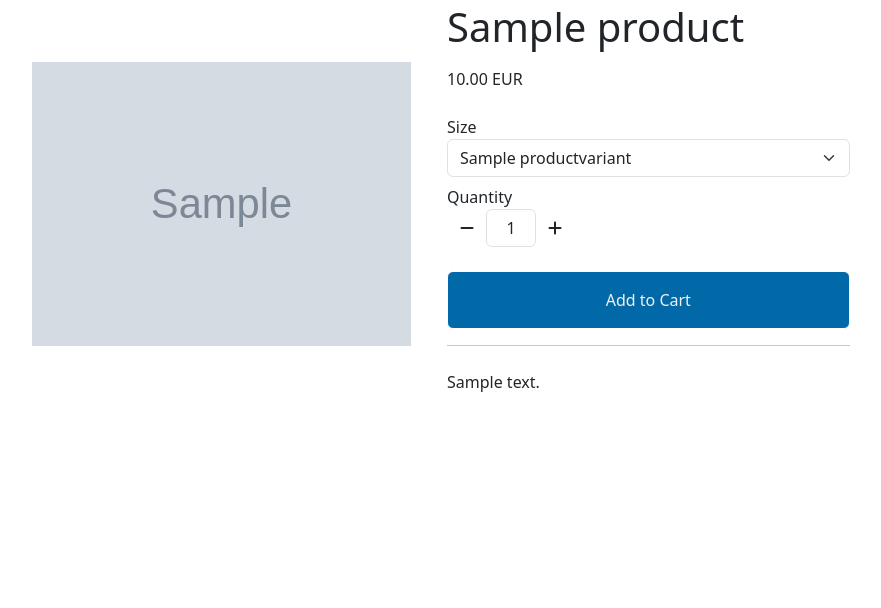
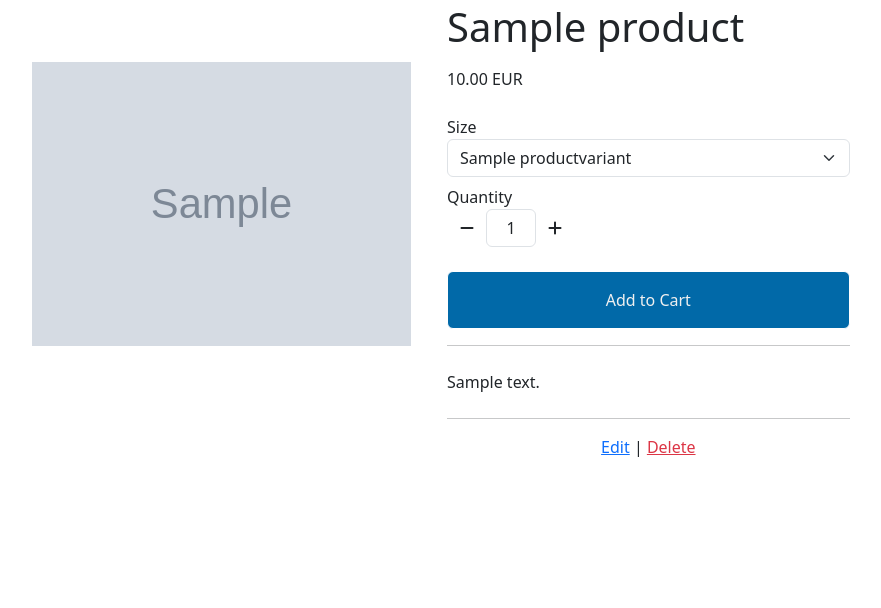
Before and after one commit to AndreeeasN/pp5-project, a Django app: page /products/1/ in a window 1280 px wide. Shown: the part 157-765 px from the top of the page, without its empty margins (205-1086 px from the left). Run offline with Django 3.2, Linux system fonts and the light colour scheme; a user stored in the database is signed in; tables that the repository leaves empty hold one stand-in row (values such as "Sample post"); grey boxes marked "Sample" are stand-in pictures; parts of the project's set-up code (start-up, migrations or seed data) failed here and were passed over; some libraries are stand-ins or nearby versions.

Commit message:
Add 'delete product' and links to manage products

```diff
--- a/products/templates/products/product_detail.html
+++ b/products/templates/products/product_detail.html
@@ -86,6 +86,14 @@
                             <p class="my-4">
                                 {{ product.description }}
                             </p>
+                            <!-- Superuser options -->
+                            {% if request.user.is_superuser %}
+                                <hr>
+                                <p class="my-0 text-center">
+                                    <a href="{% url 'edit_product' product.id %}">Edit</a> |
+                                    <a class="text-danger" href="{% url 'delete_product' product.id %}">Delete</a>
+                                </p>
+                            {% endif %}
                             <input type="hidden" name="redirect_url" value="{{ request.path }}">
                         </form>
 
--- a/products/urls.py
+++ b/products/urls.py
@@ -6,4 +6,8 @@ urlpatterns = [
     path('<int:product_id>/', views.product_detail, name="product_detail"),
     path('add/', views.add_product, name="add_product"),
     path('edit/<int:product_id>/', views.edit_product, name="edit_product"),
+    path('delete/<int:product_id>/',
+         views.delete_product,
+         name="delete_product"
+         ),
 ]
--- a/products/views.py
+++ b/products/views.py
@@ -94,12 +94,12 @@ def add_product(request):
     if request.method == 'POST':
         form = ProductForm(request.POST, request.FILES)
         if form.is_valid():
-            form.save()
+            product = form.save()
             messages.success(
                 request,
                 'Successfully added product!'
                 )
-            return redirect(reverse('add_product'))
+            return redirect(reverse('product_detail', args=[product.id]))
         else:
             messages.error(
                 request,
@@ -145,3 +145,17 @@ def edit_product(request, product_id):
     }
 
     return render(request, template, context)
+
+
+def delete_product(request, product_id):
+    """
+    Delete an existing product
+    """
+    product = get_object_or_404(Product, pk=product_id)
+    product.delete()
+
+    messages.success(
+        request,
+        "Successfully deleted product!"
+    )
+    return redirect(reverse('products'))
```
Also changed, not shown: products/templates/products/products.html (+7 -0 lines).
